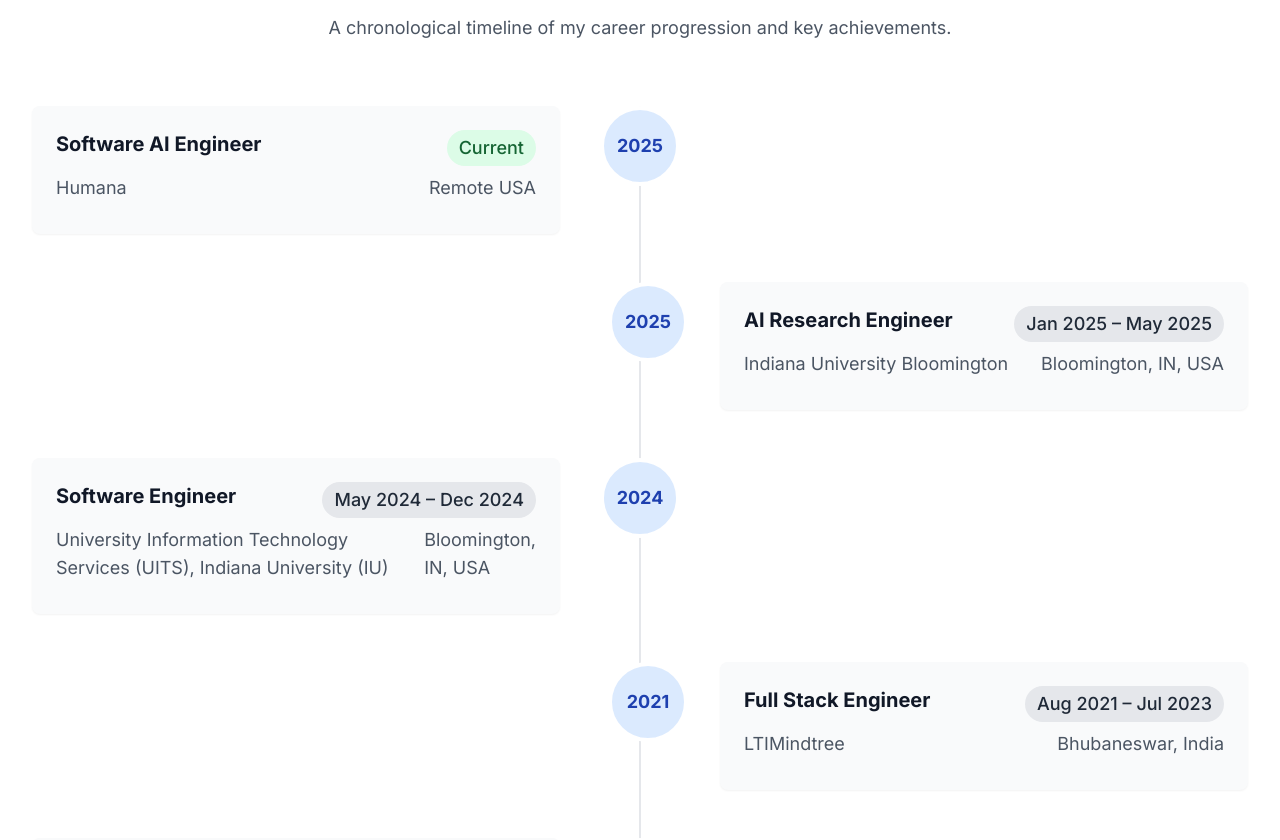
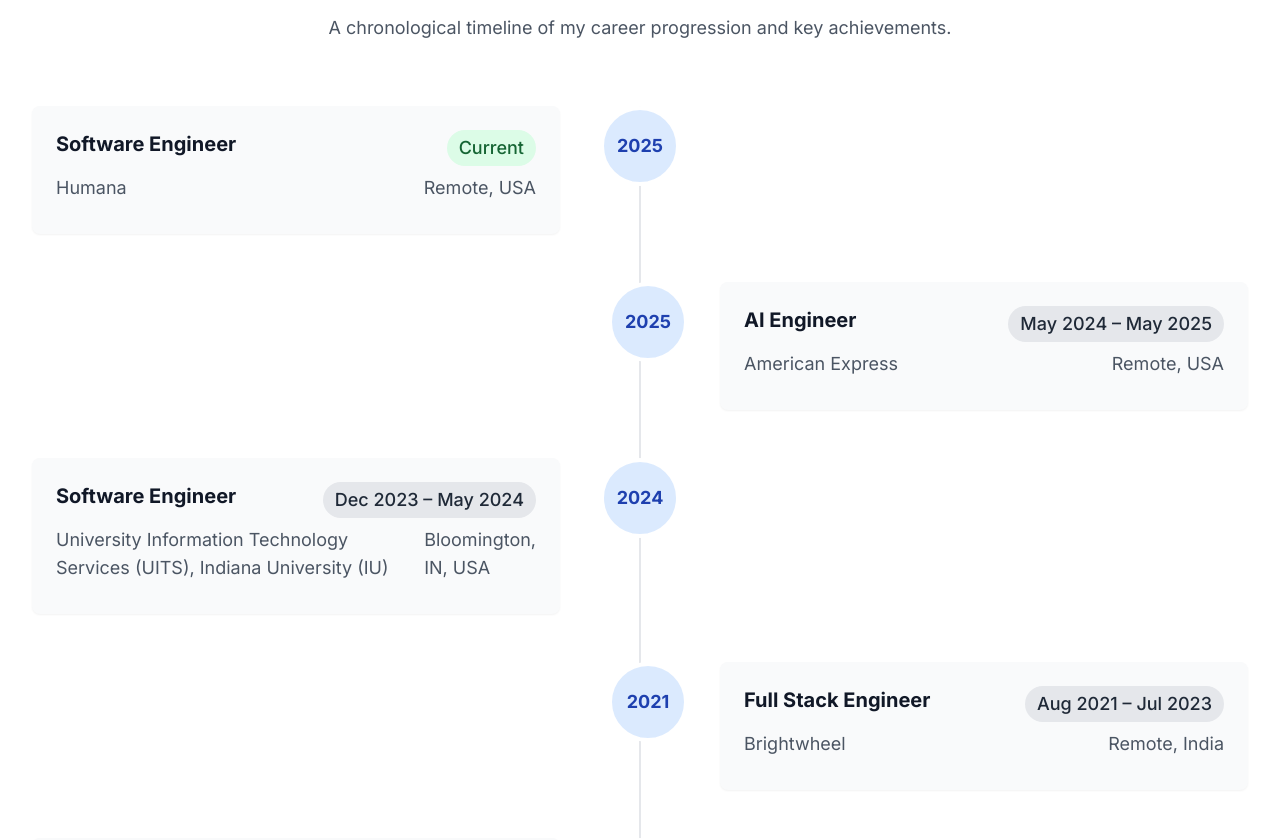
Before and after one commit to maheswar09/Maheswar-Portfolio, a React (Vite) app: page / in a window 1280 px wide. Shown: the part 2546-3386 px from the top of the page. Built offline with nearby package versions, Linux system fonts and the light colour scheme.

Commit message:
Added a new skills

```diff
--- a/src/components/Contact.tsx
+++ b/src/components/Contact.tsx
@@ -118,14 +118,14 @@
             <div className="mt-10">
               <h3 className="text-xl font-bold mb-6">Professional Profiles</h3>
               <div className="flex space-x-4">
-              <a
+              {/* <a
                 href="https://www.linkedin.com/in/maheswar-gorantla-a80b60209/"
                 target="_blank"
                 rel="noopener noreferrer"
                 className="p-3 bg-gray-100 dark:bg-gray-700 rounded-full hover:bg-blue-100 dark:hover:bg-blue-900 transition-colors"
               >
                 <Linkedin className="w-7 h-7 text-gray-700 dark:text-gray-300" />
-              </a>
+              </a> */}
               <a
                 href="https://github.com/maheswar09"
                 target="_blank"
--- a/src/data/timelineData.ts
+++ b/src/data/timelineData.ts
@@ -15,9 +15,9 @@
   {
     id: 1,
     year: '2025',
-    title: 'Software AI Engineer',
+    title: 'Software Engineer',
     company: 'Humana',
-    location: 'Remote USA',
+    location: 'Remote, USA',
     duration: 'June 2025 – Present',
     current: true,
     description: [],
@@ -26,10 +26,10 @@
   {
     id: 2,
     year: '2025',
-    title: 'AI Research Engineer',
-    company: 'Indiana University Bloomington',
-    location: 'Bloomington, IN, USA',
-    duration: 'Jan 2025 – May 2025',
+    title: 'AI Engineer',
+    company: 'American Express',
+    location: 'Remote, USA',
+    duration: 'May 2024 – May 2025',
     current: false,
     description: [],
     technologies: []
@@ -40,7 +40,7 @@
     title: 'Software Engineer',
     company: 'University Information Technology Services (UITS), Indiana University (IU)',
     location: 'Bloomington, IN, USA',
-    duration: 'May 2024 – Dec 2024',
+    duration: 'Dec 2023 – May 2024',
     current: false,
     description: [],
     technologies: []
@@ -49,8 +49,8 @@
     id: 4,
     year: '2021',
     title: 'Full Stack Engineer',
-    company: 'LTIMindtree',
-    location: 'Bhubaneswar, India',
+    company: 'Brightwheel',
+    location: 'Remote, India',
     duration: 'Aug 2021 – Jul 2023',
     current: false,
     description: [],
@@ -60,8 +60,8 @@
     id: 5,
     year: '2021',
     title: 'Software Engineer Intern',
-    company: 'LTIMindtree',
-    location: 'Bhubaneswar, India',
+    company: 'Brightwheel',
+    location: 'Remote, India',
     duration: 'Jan 2021 – Jul 2021',
     current: false,
     description: [],
```
